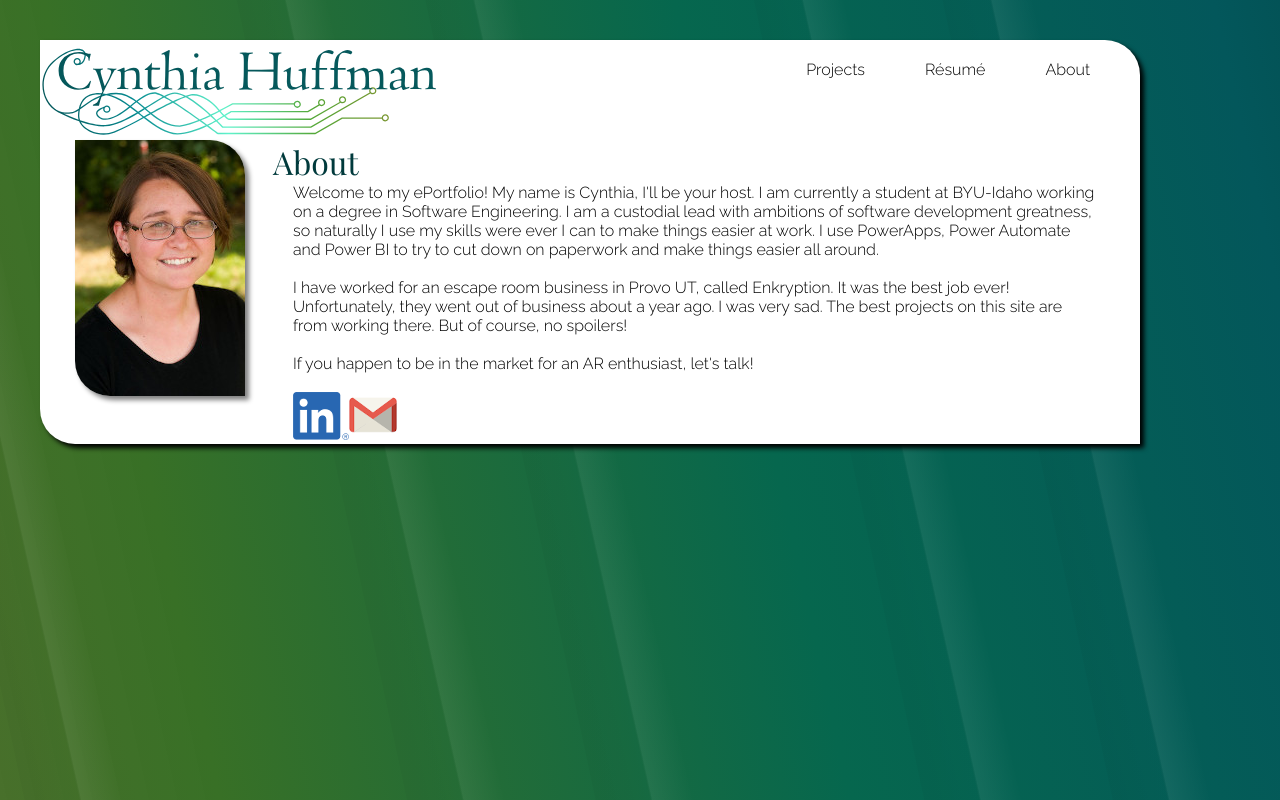
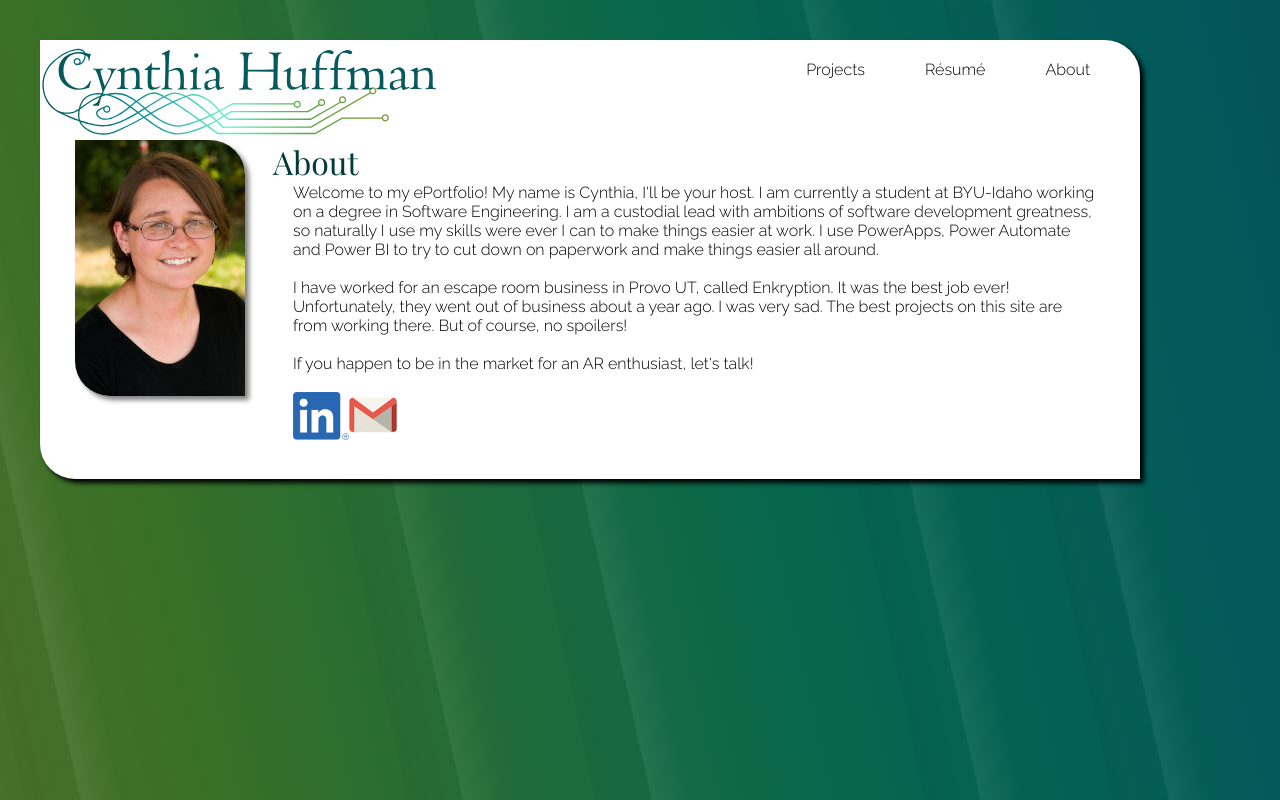
Before and after one commit to chuff11/ePortfolio, a React (Create React App) app: page /about in a window 1280 px wide. Built offline with nearby package versions, Linux system fonts and the light colour scheme.

Commit message:
One more thing, about bottom margin

```diff
--- a/src/About.js
+++ b/src/About.js
@@ -21,10 +21,10 @@ function About(props) {
           If you happen to be in the market for an AR enthusiast, let's talk!
           <br /><br />
           <a href = "https://linkedin.com/in/cynthia-huffman/">
-            <img src={li} alt = "Linked In" />
+            <img src={li} alt = "Linked In" className="last" />
           </a>
           <a href = "mailto: cynthia.huffman7@gmail.com">
-            <img src={gmail} alt = "Gmail" />
+            <img src={gmail} alt = "Gmail" className="last" />
           </a>
 
           </div>
```
